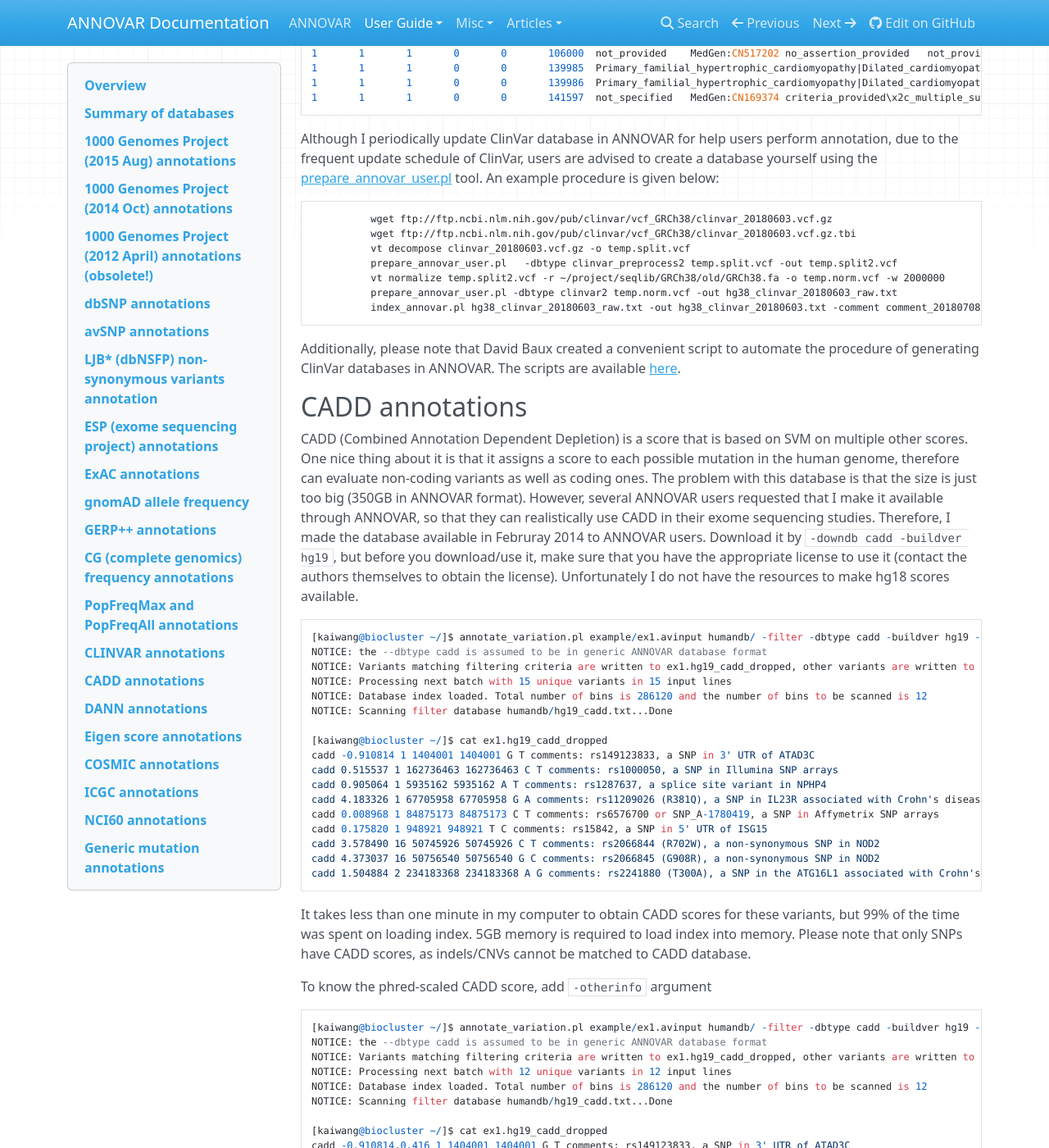
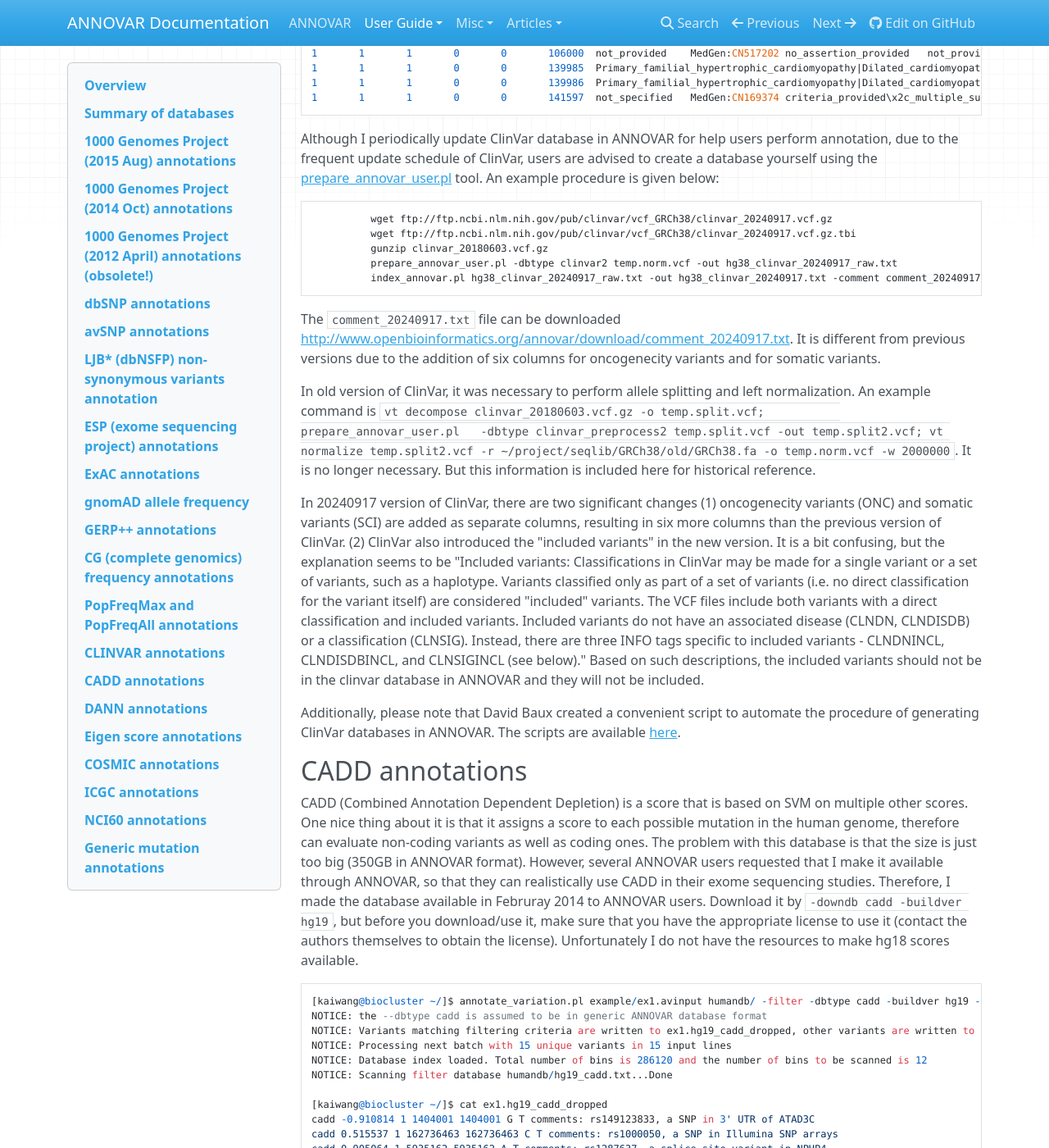
Before and after one commit to WGLab/doc-ANNOVAR, an MkDocs documentation site: the page built from docs/user-guide/filter.md, in a window 1280 px wide and 1400 px high, scrolled down 24217 px. Shown: the whole window at 82% size. Built offline with MkDocs 1.6.1, drawn with Linux system fonts in a browser that asks for light colours; nearby versions of some CDN libraries; comment, search, counter and statistics services are not loaded.

Commit message:
Update filter.md

````diff
--- a/docs/user-guide/filter.md
+++ b/docs/user-guide/filter.md
@@ -994,14 +994,18 @@ In early 2018, the format of ClinVar changed, so the fields above no longer appl
 Although I periodically update ClinVar database in ANNOVAR for help users perform annotation, due to the frequent update schedule of ClinVar, users are advised to create a database yourself using the [prepare_annovar_user.pl](http://www.openbioinformatics.org/annovar/download/prepare_annovar_user.pl) tool. An example procedure is given below:
 
 ```
-          wget ftp://ftp.ncbi.nlm.nih.gov/pub/clinvar/vcf_GRCh38/clinvar_20180603.vcf.gz
-          wget ftp://ftp.ncbi.nlm.nih.gov/pub/clinvar/vcf_GRCh38/clinvar_20180603.vcf.gz.tbi
-          vt decompose clinvar_20180603.vcf.gz -o temp.split.vcf
-          prepare_annovar_user.pl   -dbtype clinvar_preprocess2 temp.split.vcf -out temp.split2.vcf
-          vt normalize temp.split2.vcf -r ~/project/seqlib/GRCh38/old/GRCh38.fa -o temp.norm.vcf -w 2000000
-          prepare_annovar_user.pl -dbtype clinvar2 temp.norm.vcf -out hg38_clinvar_20180603_raw.txt
-          index_annovar.pl hg38_clinvar_20180603_raw.txt -out hg38_clinvar_20180603.txt -comment comment_20180708.txt
+          wget ftp://ftp.ncbi.nlm.nih.gov/pub/clinvar/vcf_GRCh38/clinvar_20240917.vcf.gz
+          wget ftp://ftp.ncbi.nlm.nih.gov/pub/clinvar/vcf_GRCh38/clinvar_20240917.vcf.gz.tbi
+          gunzip clinvar_20180603.vcf.gz
+          prepare_annovar_user.pl -dbtype clinvar2 temp.norm.vcf -out hg38_clinvar_20240917_raw.txt
+          index_annovar.pl hg38_clinvar_20240917_raw.txt -out hg38_clinvar_20240917.txt -comment comment_20240917.txt
 ```
+
+The `comment_20240917.txt` file can be downloaded [http://www.openbioinformatics.org/annovar/download/comment_20240917.txt](here). It is different from previous versions due to the addition of six columns for oncogenecity variants and for somatic variants.
+
+In old version of ClinVar, it was necessary to perform allele splitting and left normalization. An example command is `vt decompose clinvar_20180603.vcf.gz -o temp.split.vcf;           prepare_annovar_user.pl   -dbtype clinvar_preprocess2 temp.split.vcf -out temp.split2.vcf; vt normalize temp.split2.vcf -r ~/project/seqlib/GRCh38/old/GRCh38.fa -o temp.norm.vcf -w 2000000`. It is no longer necessary. But this information is included here for historical reference.
+
+In 20240917 version of ClinVar, there are two significant changes (1) oncogenecity variants (ONC) and somatic variants (SCI) are added as separate columns, resulting in six more columns than the previous version of ClinVar. (2) ClinVar also introduced the "included variants" in the new version. It is a bit confusing, but the explanation seems to be "Included variants: Classifications in ClinVar may be made for a single variant or a set of variants, such as a haplotype. Variants classified only as part of a set of variants (i.e. no direct classification for the variant itself) are considered "included" variants. The VCF files include both variants with a direct classification and included variants. Included variants do not have an associated disease (CLNDN, CLNDISDB) or a classification (CLNSIG). Instead, there are three INFO tags specific to included variants - CLNDNINCL, CLNDISDBINCL, and CLNSIGINCL (see below)." Based on such descriptions, the included variants should not be in the clinvar database in ANNOVAR and they will not be included.
 
 Additionally, please note that David Baux created a convenient script to automate the procedure of generating ClinVar databases in ANNOVAR. The scripts are available [here](https://github.com/mobidic/update_annovar_db).
 
````
